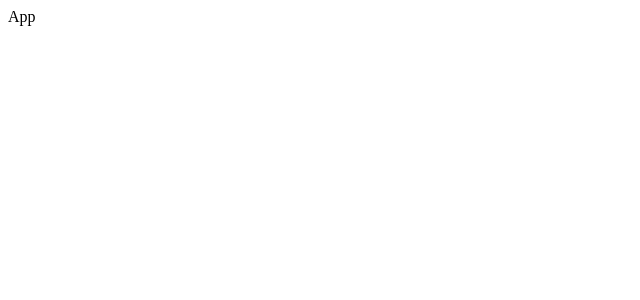
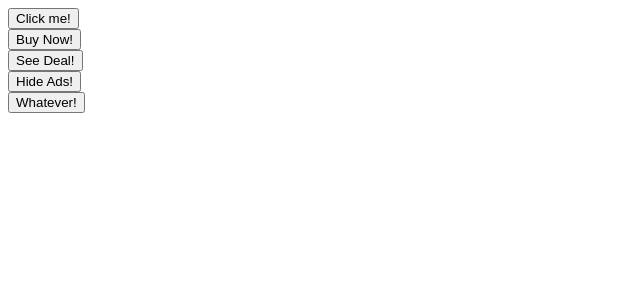
Before and after one commit to federico-init/components_showcase, a React (Create React App) app: page / in a window 1280 px wide. Shown: the top 300 px of the page, without its empty margins (0-640 px from the left). Built offline with nearby package versions, Linux system fonts and the light colour scheme.

Commit message:
chore: installed propTypes lib and added check on button components props

```diff
--- a/package.json
+++ b/package.json
@@ -6,6 +6,7 @@
     "@testing-library/jest-dom": "^5.17.0",
     "@testing-library/react": "^13.4.0",
     "@testing-library/user-event": "^13.5.0",
+    "prop-types": "^15.8.1",
     "react": "^18.2.0",
     "react-dom": "^18.2.0",
     "react-scripts": "5.0.1",
--- a/src/App.jsx
+++ b/src/App.jsx
@@ -1,5 +1,26 @@
+// components
+import Button from "./Button";
+
 function App() {
-  return <div>App</div>;
+  return (
+    <div>
+      <div>
+        <Button>Click me!</Button>
+      </div>
+      <div>
+        <Button>Buy Now!</Button>
+      </div>
+      <div>
+        <Button>See Deal!</Button>
+      </div>
+      <div>
+        <Button>Hide Ads!</Button>
+      </div>
+      <div>
+        <Button>Whatever!</Button>
+      </div>
+    </div>
+  );
 }
 
 export default App;
--- /dev/null
+++ b/src/Button.jsx
@@ -0,0 +1,33 @@
+import PropTypes from "prop-types";
+
+const Button = ({
+  children,
+  primary,
+  secondary,
+  success,
+  warning,
+  danger,
+  outline,
+  rounded,
+}) => {
+  return <button>{children}</button>;
+};
+
+Button.propTypes = {
+  checkTypeValue: ({ primary, secondary, success, warning, danger }) => {
+    const count =
+      Number(!!primary) +
+      Number(!!secondary) +
+      Number(!!success) +
+      Number(!!warning) +
+      Number(!!danger);
+
+    if (count > 1) {
+      return new Error(
+        "Only one of primary, secondary, success, warning, danger can be true"
+      );
+    }
+  },
+};
+
+export default Button;
```
Also changed, not shown: 1 other file (tests, documents, lock files or other folders).
